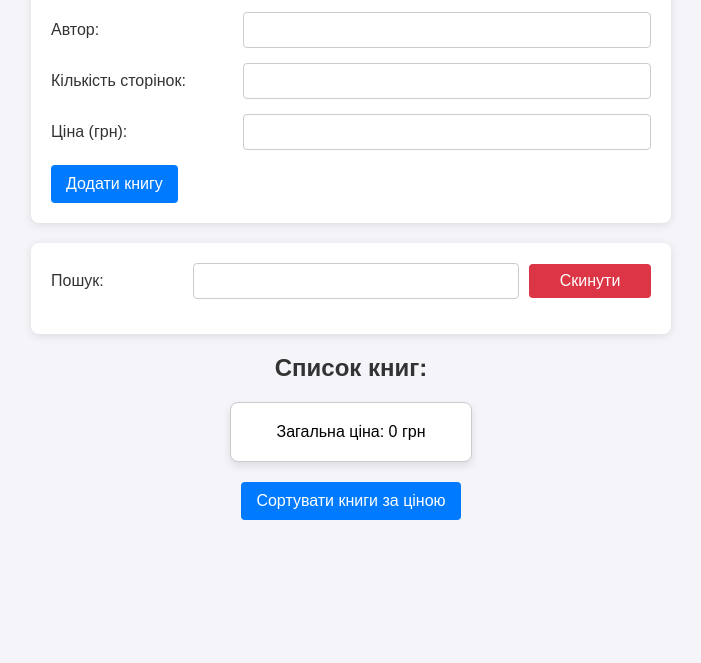
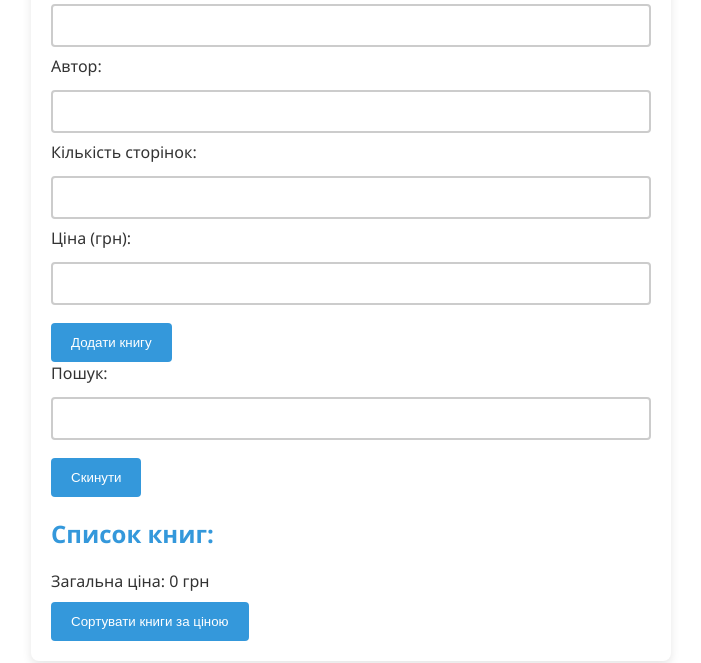
Before and after one commit to bodyaaao0o/web_laba3, a plain HTML site: page index.html in a window 1280 px wide. Shown: the part 137-800 px from the top of the page, without its empty margins (289-990 px from the left). Drawn offline with Linux system fonts and the light colour scheme.

Commit message:
Update to laba_4 style_l3.css

```diff
--- a/styles/style_l3.css
+++ b/styles/style_l3.css
@@ -1,139 +1,116 @@
 body {
-    font-family: Arial, sans-serif;
-    background-color: #f4f4f9;
+    font-family: 'Segoe UI', Tahoma, Geneva, Verdana, sans-serif;
     margin: 0;
     padding: 0;
+    background-color: #f4f4f4;
+    color: #333;
+    width: 90%;
+    max-width: 600px;
+    margin: 0 auto;
+    padding: 20px;
+    background-color: #fff;
+    border-radius: 8px;
+    box-shadow: 0 4px 10px rgba(0, 0, 0, 0.1);
 }
 
-h1, h2 {
-    text-align: center;
-    color: #333;
-    margin-bottom: 20px;
+.tabs {
+    background-color: #3498db;
+    overflow: hidden;
 }
 
-.group {
-    width: 80%;
-    max-width: 600px;
-    margin: 20px auto;
-    padding: 20px;
-    background-color: #fff;
-    box-shadow: 0 2px 10px rgba(0, 0, 0, 0.1);
-    border-radius: 8px;
+.tab-link {
+    background-color: inherit;
+    float: left;
+    border: none;
+    outline: none;
+    cursor: pointer;
+    padding: 14px 16px;
+    transition: 0.3s;
+    font-size: 17px;
+    color: white;
 }
 
-.input-group {
-    display: flex;
-    justify-content: space-between;
-    margin-bottom: 15px;
-    align-items: center;
+.tab-link:hover {
+    background-color: #5cace9;
 }
 
-label {
-    width: 30%;
-    font-size: 16px;
-    color: #333;
+.tab-link.active {
+    background-color: #2980b9;
 }
 
-input[type="text"], input[type="number"] {
-    width: 65%;
-    padding: 8px;
-    font-size: 16px;
+.tab-content {
+    display: none;
+    padding: 20px;
     border: 1px solid #ccc;
+    border-top: none;
+    background-color: white;
+}
+
+.active-tab {
+    display: block;
+}
+
+h2 {
+    color: #3498db;
+}
+
+input[type=text], input[type=number] {
+    width: 100%;
+    padding: 12px 20px;
+    margin: 8px 0;
+    box-sizing: border-box;
+    border: 2px solid #ccc;
     border-radius: 4px;
 }
 
 button {
-    padding: 10px 15px;
-    font-size: 16px;
+    background-color: #3498db;
+    color: white;
+    padding: 12px 20px;
     border: none;
+    cursor: pointer;
+    width: auto;
+    margin-top: 10px;
     border-radius: 4px;
-    cursor: pointer;
-    background-color: #007bff;
-    color: white;
-    transition: background-color 0.3s ease;
-}
-
-.input-group button {
-    width: 25%; /* Задамо ширину для кнопки */
-    margin-left: 10px; /* Додамо відступ між полем та кнопкою */
-    padding: 8px;
-    font-size: 16px;
-    border: none;
-    border-radius: 4px;
-    cursor: pointer;
-    background-color: #dc3545;
-    color: white;
-    transition: background-color 0.3s ease;
+    transition: 0.3s;
 }
 
 button:hover {
-    background-color: #0056b3;
+    background-color: #2980b9;
 }
 
-button.delete-btn, button.edit-btn {
-    font-size: 14px;
-    padding: 5px 10px;
-    background-color: #dc3545;
-    color: white;
-    border-radius: 3px;
-    margin-left: 10px;
+.form-section {
+    margin-bottom: 20px;
 }
 
-button.edit-btn {
-    background-color: #007bff;
+label {
+    display: block;
+    margin-bottom: 5px;
 }
 
-button.delete-btn:hover {
-    background-color: #c82333;
+.error-message {
+    color: red;
+    font-size: 14px;
+    margin-top: 5px;
 }
 
-button.edit-btn:hover {
-    background-color: #0056b3;
-}
-
-#book-list {
-    margin-top: 20px;
-    max-width: 600px;
-    margin-left: auto;
-    margin-right: auto;
-}
-
-.total_price {
-    width: 200px;
-    margin: 0 auto;
-    text-align: center;
-    padding: 20px;
+.book-card {
     border: 1px solid #ccc;
+    padding: 10px;
     margin-bottom: 10px;
-    border-radius: 8px;
-    background-color: #fff;
-    box-shadow: 0 4px 8px rgba(0, 0, 0, 0.1);
-}
-
-.book-item {
-    text-align: center;
-    padding: 20px;
-    border: 1px solid #ccc;
-    margin-bottom: 10px;
-    border-radius: 8px;
-    background-color: #fff;
-    box-shadow: 0 4px 8px rgba(0, 0, 0, 0.1);
-    width: 100%;
+    border-radius: 4px;
+    background-color: #f9f9f9;
 }
 
 .book-title {
     font-weight: bold;
-    font-size: 20px;
-    margin-bottom: 8px;
 }
 
-.book-author, .book-pages, .book-price {
-    font-size: 16px;
-    margin-bottom: 50px;
+.book-info {
+    margin-bottom: 5px;
 }
 
-.sort-button-container {
-    display: flex;
-    justify-content: center;
-    margin-top: 20px;
+.total-expense {
+    margin-bottom: 10px;
+    font-weight: bold;
 }
```
